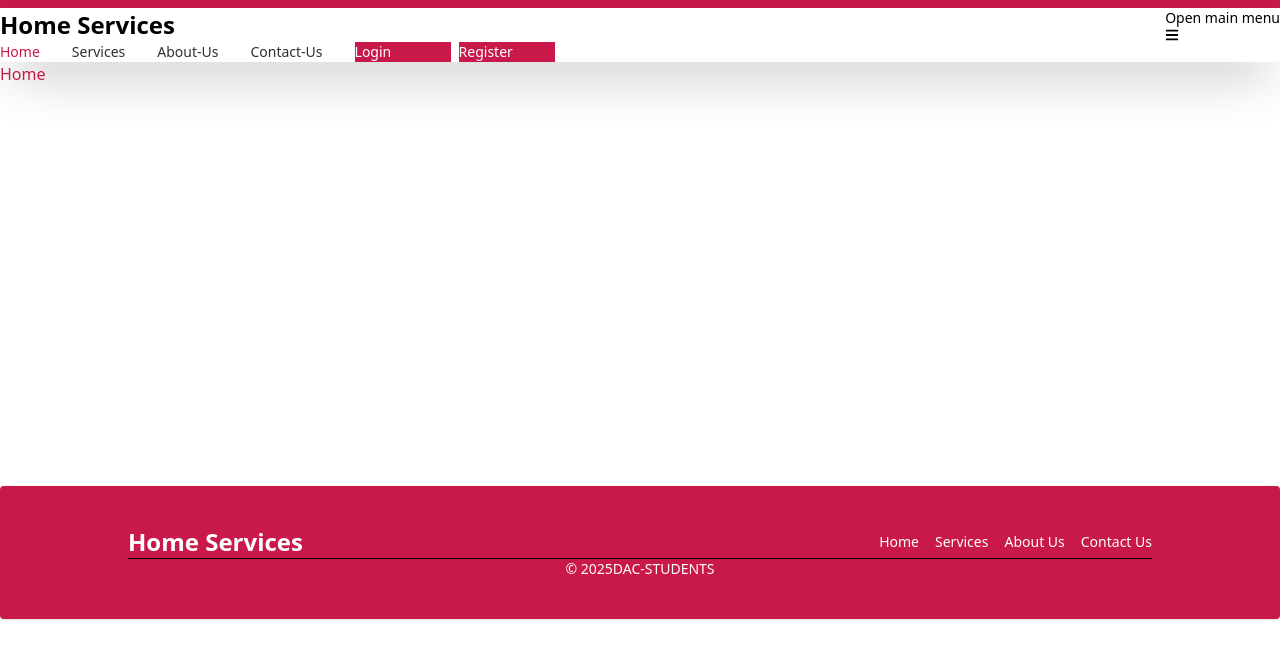
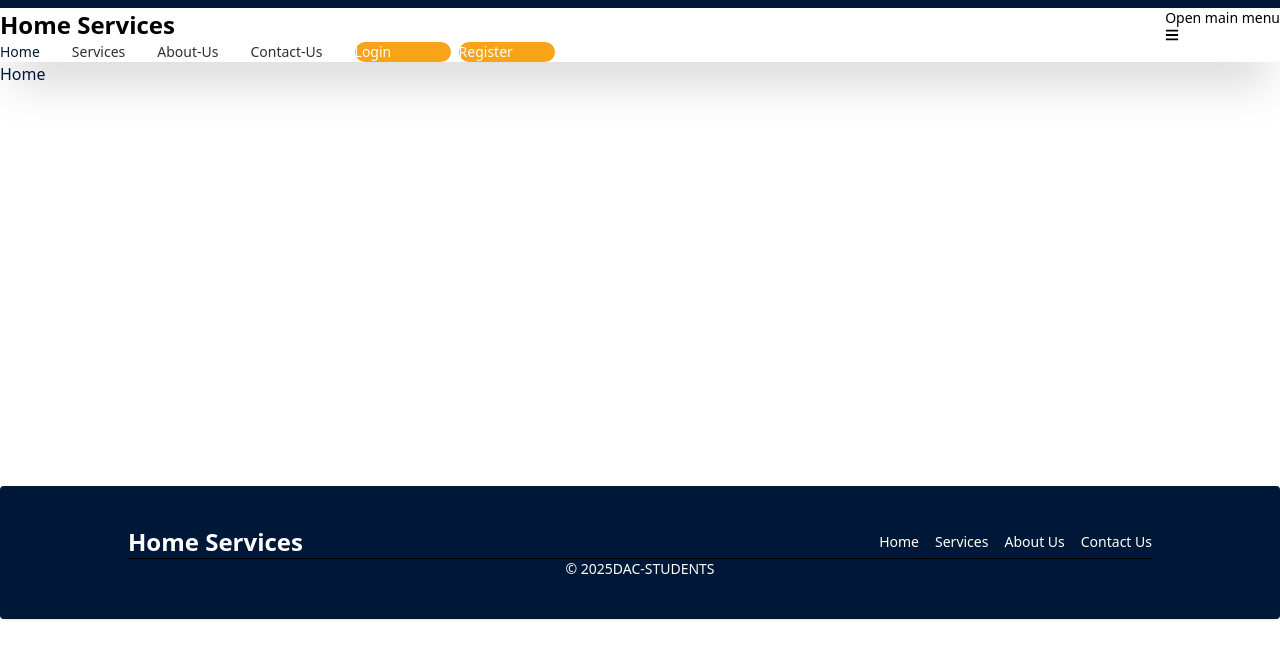
Before and after one commit to Suyog045/home-services-platform, a React (Vite) app in the folder frontend/: page / in a window 1280 px wide. Shown: the top 658 px of the page. Built offline with nearby package versions, Linux system fonts and the light colour scheme.

Commit message:
Changed Color Variables

```diff
--- a/frontend/src/Components/HomePage/Header.jsx
+++ b/frontend/src/Components/HomePage/Header.jsx
@@ -26,7 +26,7 @@ const Header = () => {
                             key={navLink}
                             to={navLink == "Home" ? "/" : `/${navLink.toLowerCase()}`}
                             className={({isActive})=>
-                                `${isActive ? "text-primary" : "text-tertiary"}`
+                                `${isActive ? "text-primary" : "text-tertiary"} hover:text-primary`
                             }
                         >
                             {navLink}
--- a/frontend/src/Components/Shared/Button.jsx
+++ b/frontend/src/Components/Shared/Button.jsx
@@ -3,7 +3,7 @@ import {Button} from "flowbite-react/components/Button"
 export const LoginButton = ({label}) => {
   return (
     <>
-    <Button className='bg-primary hover:bg-secondary cursor-pointer w-24'>
+    <Button className='bg-secondary rounded-4xl hover:bg-secondary cursor-pointer w-24'>
         {label}
     </Button>
     </>
--- a/frontend/src/index.css
+++ b/frontend/src/index.css
@@ -3,7 +3,7 @@
 @source "../.flowbite-react/class-list.json";
 
 @theme{
-    --color-primary:#C9184A;
-    --color-secondary:#F24476;
+    --color-primary:#001837;
+    --color-secondary:#F9A316;
     --color-tertiary:#302F2F;
 }
```
